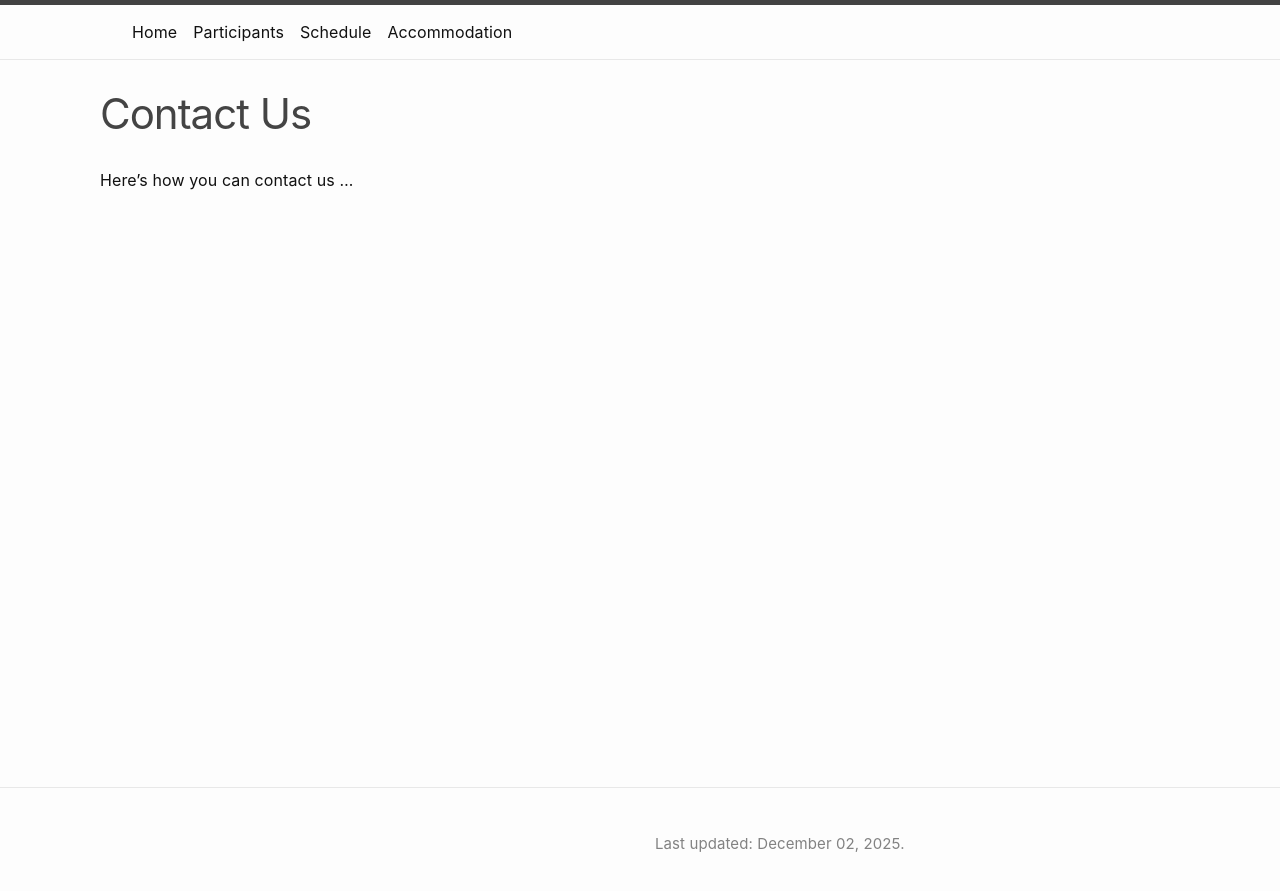
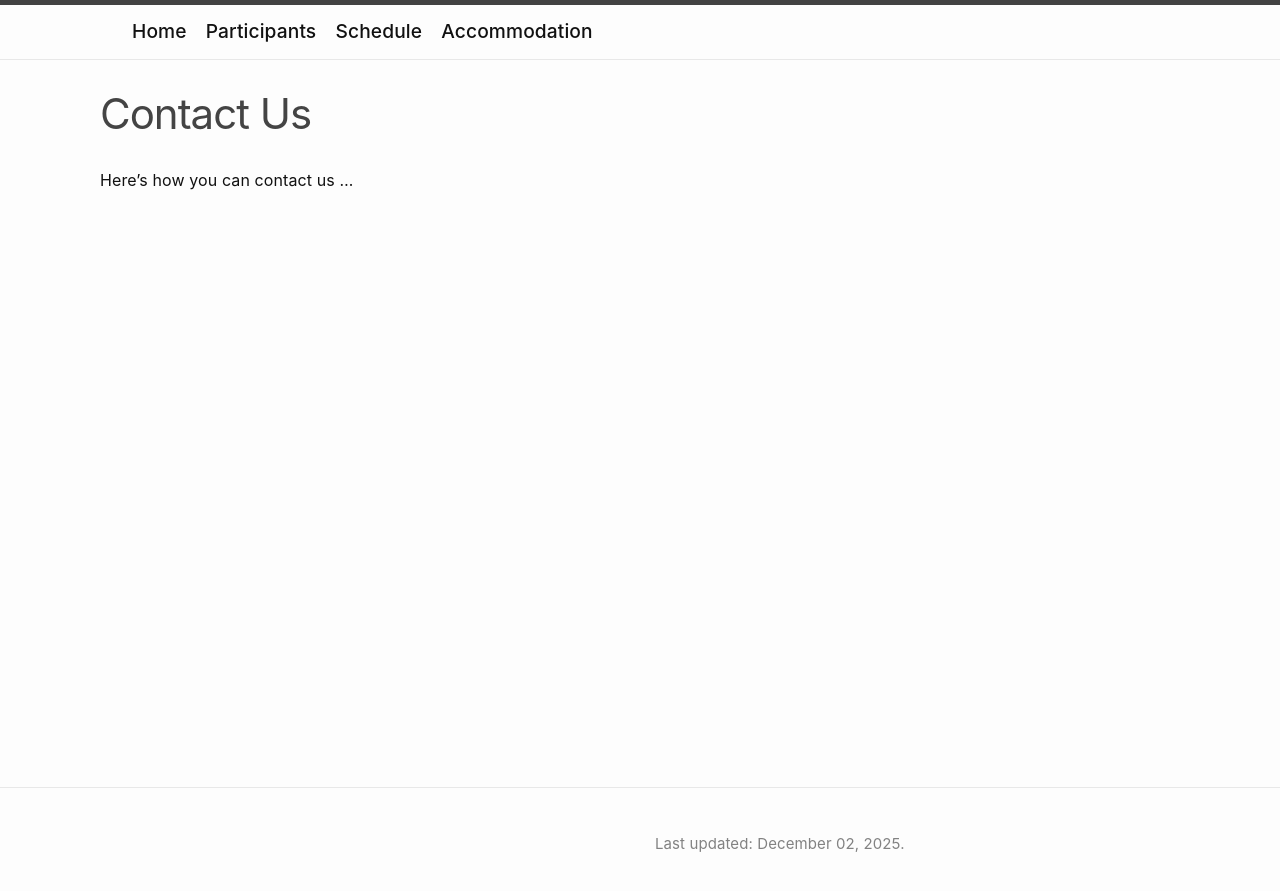
Before and after one commit to celmechcongress2026/celmechcongress2026.github.io, a Jekyll site: the page built from contactus.md, in a window 1280 px wide. Shown: the top 891 px of the page. Built offline with Jekyll 4.4.1, drawn with Linux system fonts in a browser that asks for light colours.

Commit message:
Update workshop.css

```diff
--- a/assets/css/workshop.css
+++ b/assets/css/workshop.css
@@ -193,3 +193,9 @@ span.award-other img {
   display: inline-block !important;
   margin-right: 1em;
 }
+
+
+.site-header .site-nav .trigger a.page-link {
+  font-size: 1.2em;   /* ajusta este valor si quieres más grande o más pequeño */
+  font-weight: 500;   /* opcional: un poquito más grueso */
+}
```
